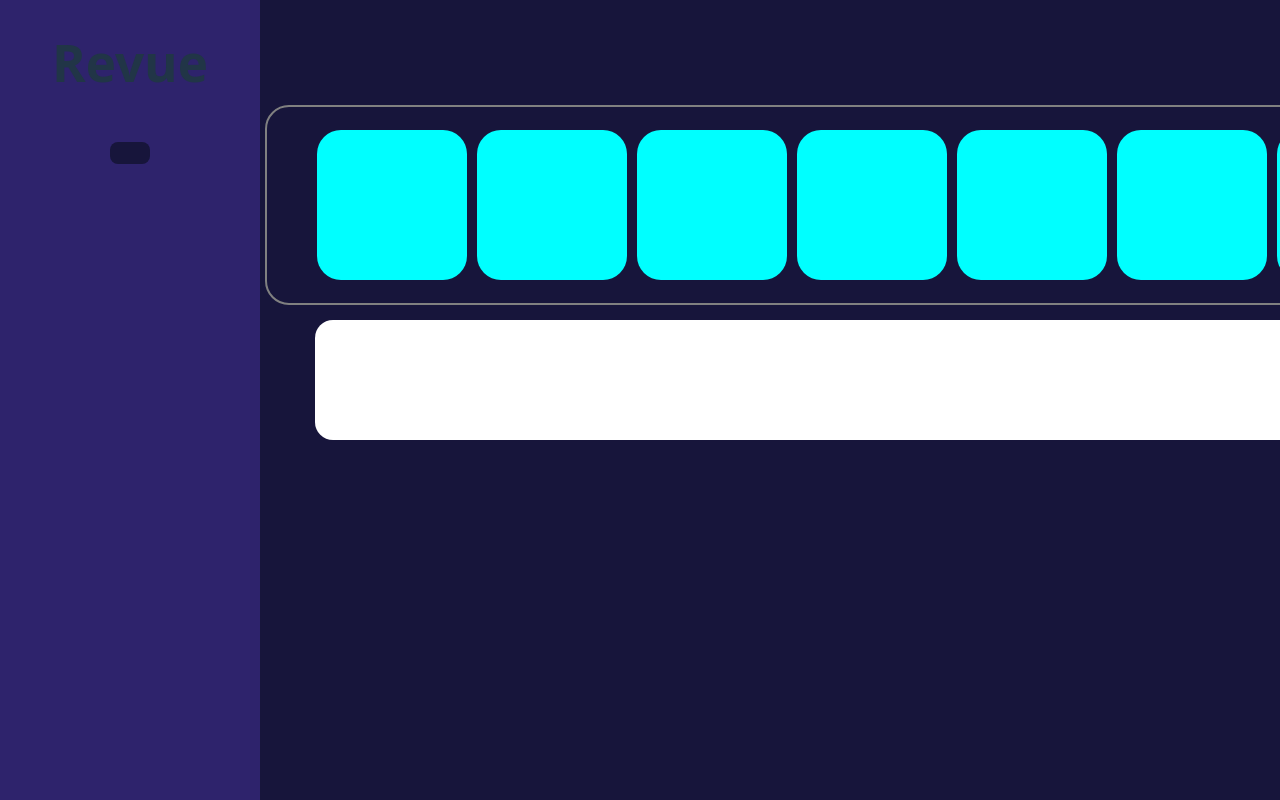
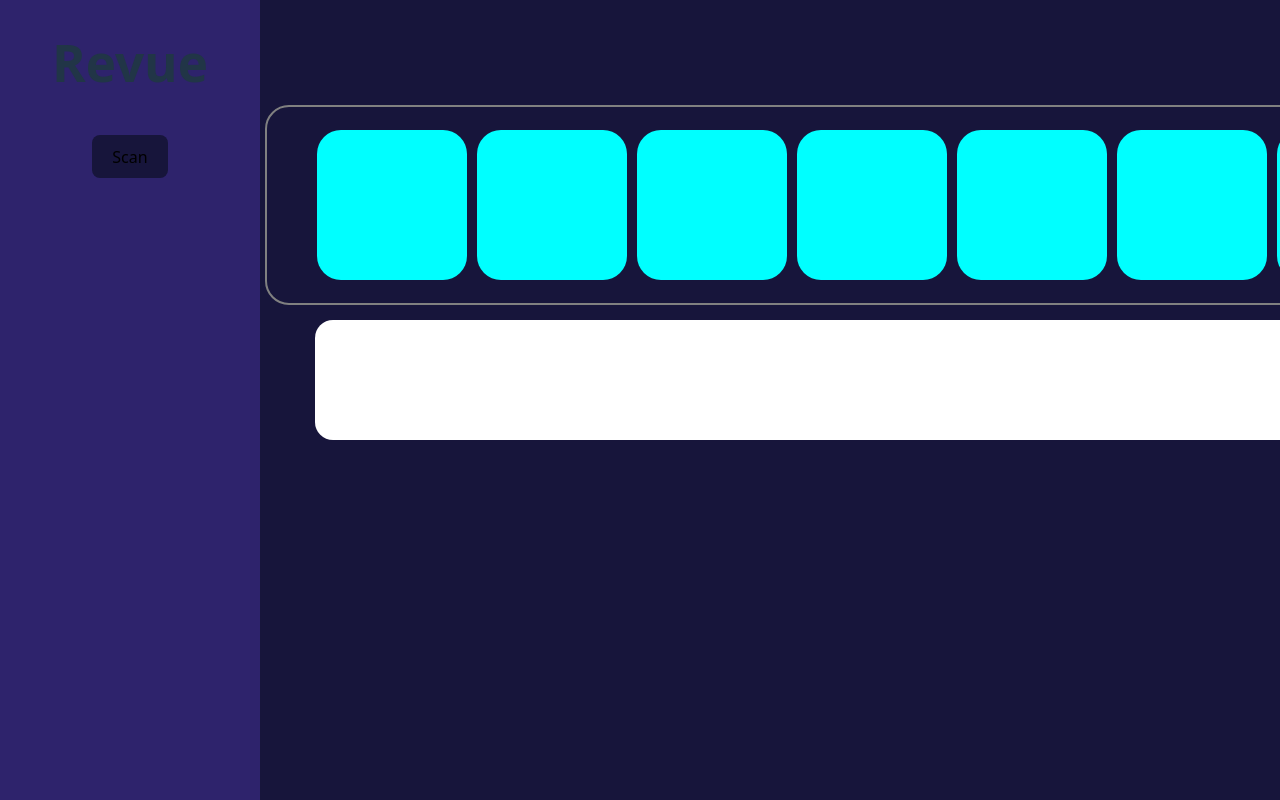
Before and after one commit to Mohamed-Abuali/Revue, a React (Vite) app: page / in a window 1280 px wide. Shown: the top 800 px of the page. Built offline with nearby package versions, Linux system fonts and the light colour scheme.

Commit message:
feat(components): add text prop to Button and make onClick optional
Update Button component to accept text prop and make onClick handler optional. Also add variant class to button element. These changes provide more flexibility in button usage throughout the application.

```diff
--- a/src/componenets/Button.tsx
+++ b/src/componenets/Button.tsx
@@ -3,12 +3,12 @@
 interface BtnProps{
     text:string,
     variant?:"main" | "secondary" | "outline",
-    onClick:() => void,
+    onClick?:() => void,
 }
 
 const Button = ({text,variant,onClick}:BtnProps) => {
   return (
-    <button onClick={onClick} >{text}</button>
+    <button onClick={onClick} className={variant}>{text}</button>
   )
 }
 
--- a/src/componenets/SideBar.tsx
+++ b/src/componenets/SideBar.tsx
@@ -8,7 +8,7 @@ const SideBar = () => {
         <h1>Revue</h1>
       </div>
       <div>
-        <Button/>
+        <Button  text='Scan'/>
       </div>
     </div>
   )
```
